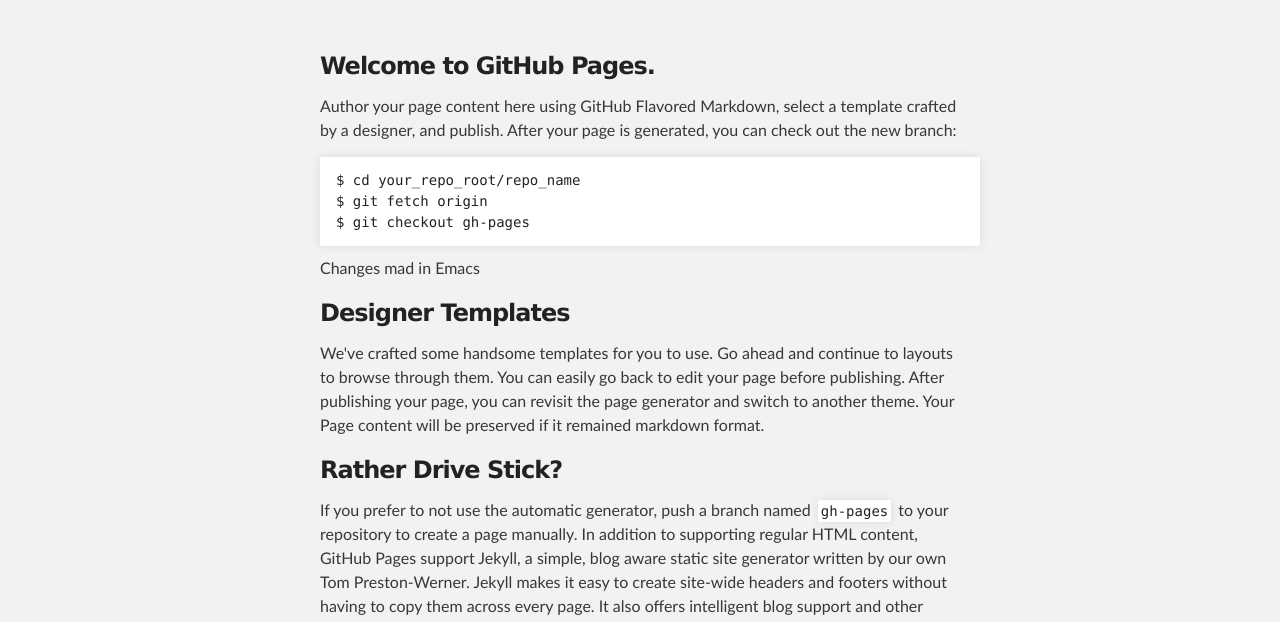
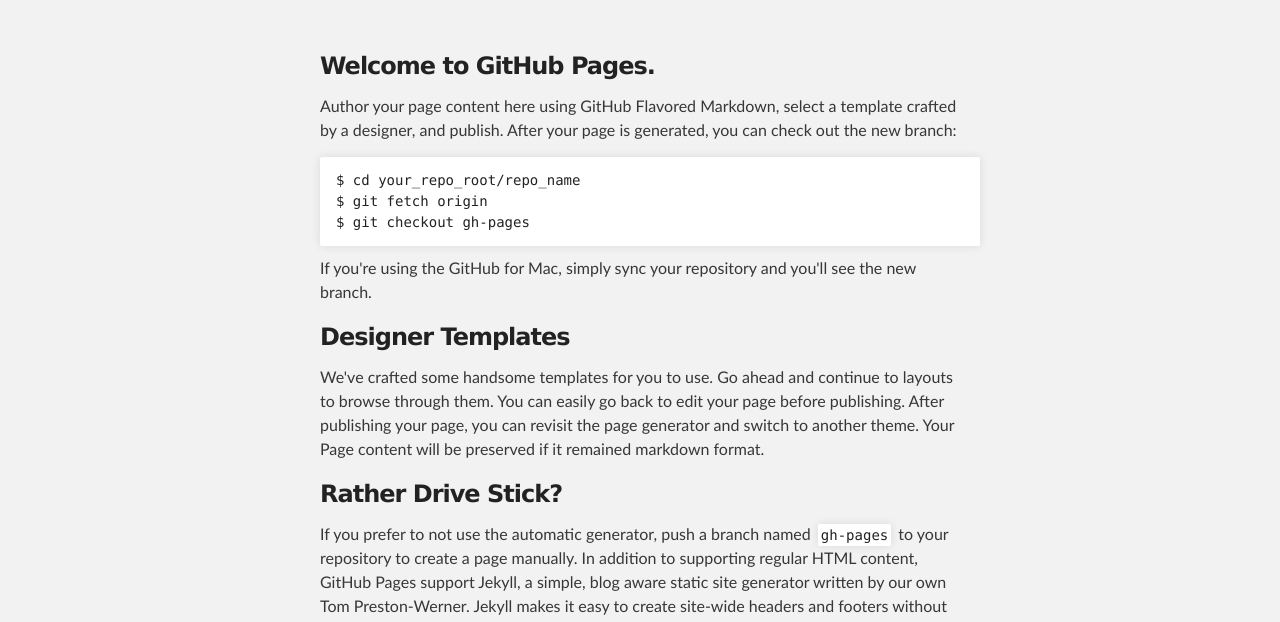
Before and after one commit to borisiceman/borisiceman.github.io, a plain HTML site: page index.html in a window 1280 px wide. Shown: the part 176-798 px from the top of the page. Drawn offline with Linux system fonts and the light colour scheme.

Commit message:
Revert "by emacs"
This reverts commit c389dcc6deabfd3d8c2669691b850db56bc9e548.

```diff
--- a/index.html
+++ b/index.html
@@ -38,7 +38,7 @@ $ git fetch origin
 $ git checkout gh-pages
 </code></pre>
 
-      <p> Changes mad in Emacs </p>
+      <p>If you're using the GitHub for Mac, simply sync your repository and you'll see the new branch.</p>
 
       <h3>
 <a id="designer-templates" class="anchor" href="#designer-templates" aria-hidden="true"><span class="octicon octicon-link"></span></a>Designer Templates</h3>
```
